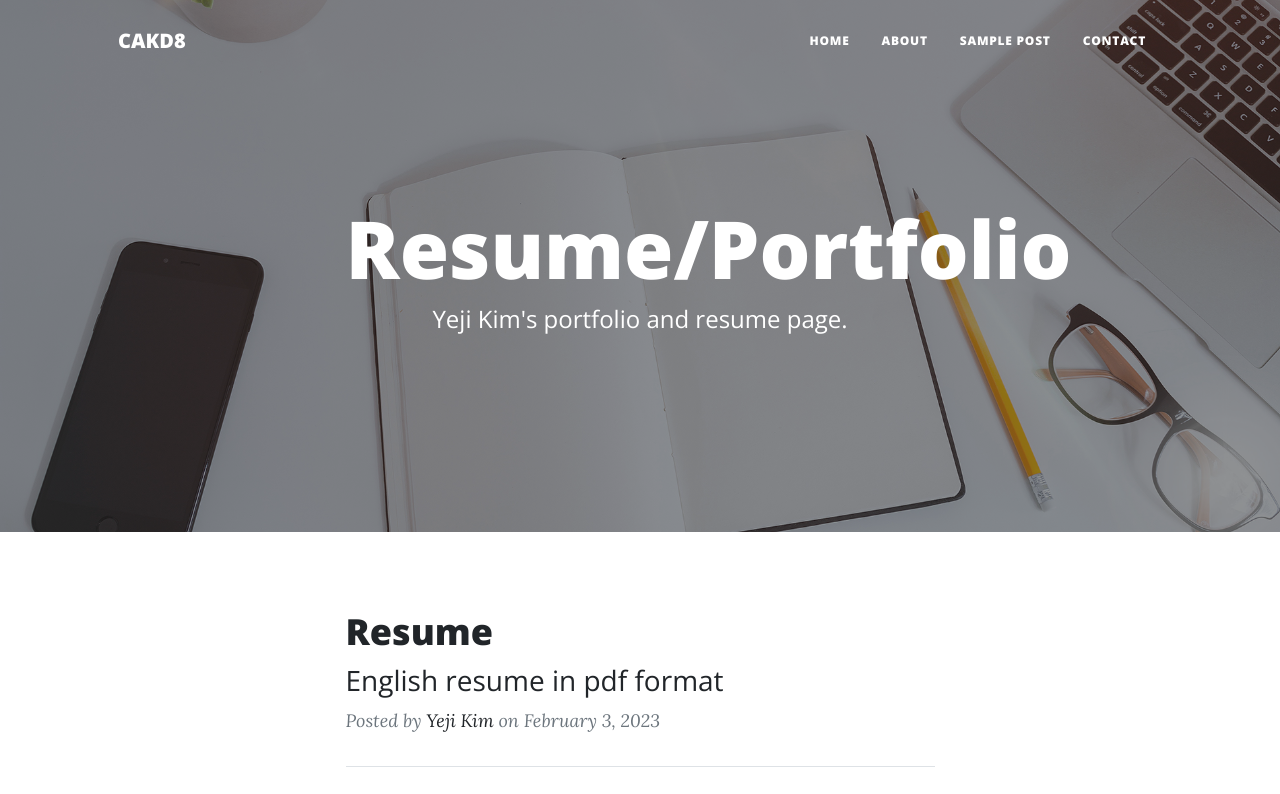
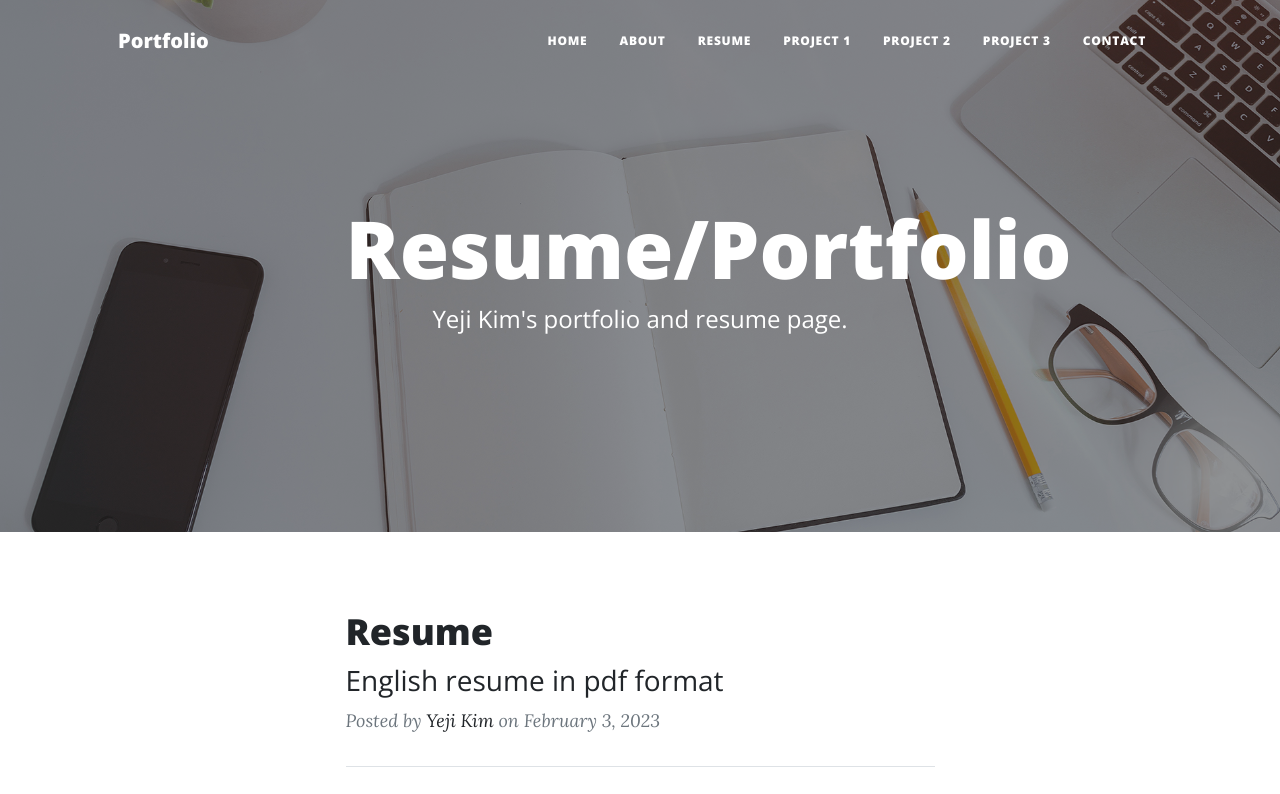
Before and after one commit to yejk210/web, a plain HTML site: page index.html in a window 1280 px wide. Shown: the top 794 px of the page. Drawn offline with nearby package versions, Linux system fonts and the light colour scheme.

Commit message:
230206_1

```diff
--- a/index.html
+++ b/index.html
@@ -5,7 +5,7 @@
         <meta name="viewport" content="width=device-width, initial-scale=1, shrink-to-fit=no" />
         <meta name="description" content="" />
         <meta name="author" content="" />
-        <title>Clean Blog - Start Bootstrap Theme</title>
+        <title>My Portfolio</title>
         <link rel="icon" type="image/x-icon" href="assets/favicon.ico" />
         <!-- Font Awesome icons (free version)-->
         <script src="https://use.fontawesome.com/releases/v6.1.0/js/all.js" crossorigin="anonymous"></script>
@@ -19,7 +19,7 @@
         <!-- Navigation-->
         <nav class="navbar navbar-expand-lg navbar-light" id="mainNav">
             <div class="container px-4 px-lg-5">
-                <a class="navbar-brand" href="index.html">CAKD8</a>
+                <a class="navbar-brand" href="index.html">Portfolio</a>
                 <button class="navbar-toggler" type="button" data-bs-toggle="collapse" data-bs-target="#navbarResponsive" aria-controls="navbarResponsive" aria-expanded="false" aria-label="Toggle navigation">
                     Menu
                     <i class="fas fa-bars"></i>
@@ -28,7 +28,10 @@
                     <ul class="navbar-nav ms-auto py-4 py-lg-0">
                         <li class="nav-item"><a class="nav-link px-lg-3 py-3 py-lg-4" href="index.html">Home</a></li>
                         <li class="nav-item"><a class="nav-link px-lg-3 py-3 py-lg-4" href="about.html">About</a></li>
-                        <li class="nav-item"><a class="nav-link px-lg-3 py-3 py-lg-4" href="post.html">Sample Post</a></li>
+                        <li class="nav-item"><a class="nav-link px-lg-3 py-3 py-lg-4" href="post.html">Resume</a></li>
+                        <li class="nav-item"><a class="nav-link px-lg-3 py-3 py-lg-4" href="post.html">Project 1</a></li>
+                        <li class="nav-item"><a class="nav-link px-lg-3 py-3 py-lg-4" href="post.html">Project 2</a></li>
+                        <li class="nav-item"><a class="nav-link px-lg-3 py-3 py-lg-4" href="post.html">Project 3</a></li>
                         <li class="nav-item"><a class="nav-link px-lg-3 py-3 py-lg-4" href="contact.html">Contact</a></li>
                     </ul>
                 </div>
```
Also changed, not shown: about.html (+2 -2 lines), contact.html (+2 -2 lines), project1.html (+2 -2 lines), project2.html (+2 -2 lines), project3.html (+2 -2 lines), resume.html (+2 -2 lines).
